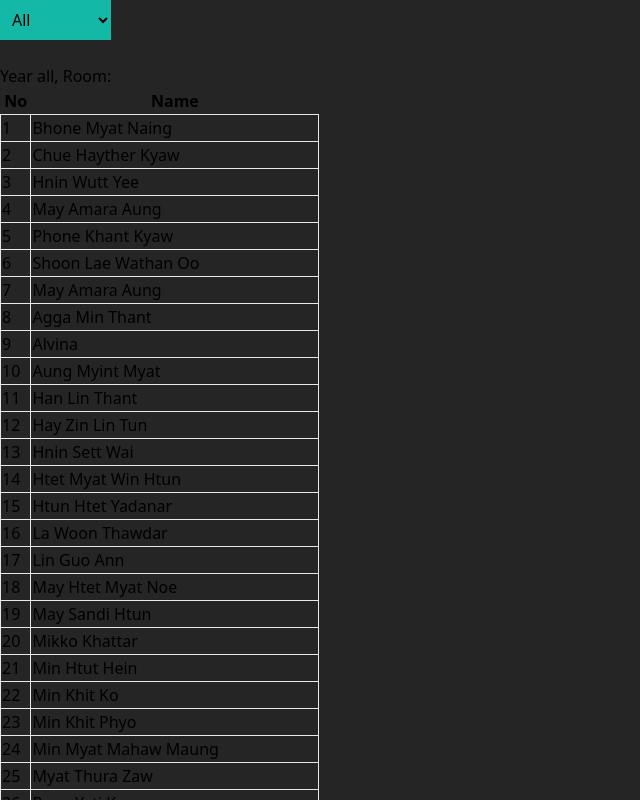
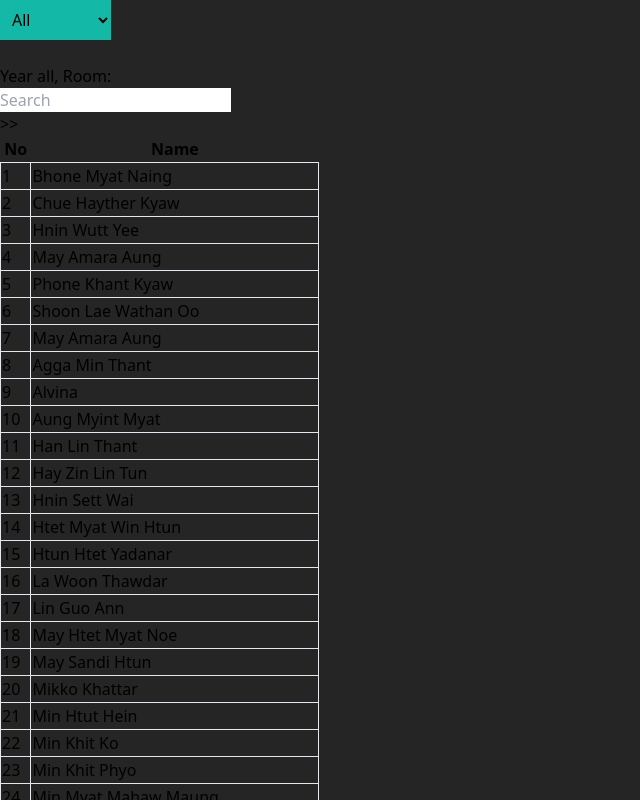
Before and after one commit to zsphinxyz/next01, a Next.js app: page /att in a window 1280 px wide. Shown: the top 800 px of the page, without its empty margins (0-640 px from the left). Built offline with nearby package versions, Linux system fonts and the light colour scheme.

Commit message:
implementing search bar

```diff
--- a/pages/att/index.tsx
+++ b/pages/att/index.tsx
@@ -5,20 +5,12 @@ import yearData from '@/utils/year.json'
 import { useEffect, useState } from 'react';
 
 
-const TableRow = (c:number, name:string, id:number) => {
-	return(
-
-		<tr key={id}>
-				<td className='border'>{c}</td>
-				<td className='border'> {name} </td>
-		</tr>
-	)
-}
-
 export default function Att() {
 	const [year, setYear] = useState('all');
 	const [room, setRoom] = useState<number[]>([]);
 	const [r, setR] = useState('');
+	const [search, setSearch] = useState('')
+
 	let c = 0;
 
 	useEffect(()=>{
@@ -26,6 +18,7 @@ export default function Att() {
 		i.year == year && setRoom(i.room)
 	 ))
 	 setR('')
+	 setSearch('')
 	}, [year])
 
 	const handleInput = (e:any) => {
@@ -78,6 +71,14 @@ export default function Att() {
 		</div>
 		<h1>Year {year}, Room: {r.toString()}</h1>
 
+		<input
+			placeholder='Search'
+			onChange={(e)=>setSearch(e.target.value)}
+			className="text-black"
+			value={search}
+		/>
+		<br />
+		&gt;&gt; {search}
 		<table>
 
 		<thead>
@@ -91,7 +92,13 @@ export default function Att() {
 
 
 		 {
-		 data.filter(j => year=='all' ? j.year : (j.year.toString() == year && r.concat('0').includes(j.room.toString()) ))
+		 data.filter(j => year=='all' ?
+		 			j.year :
+					(j.year.toString() == year && r.concat('0').includes(j.room.toString()) ))
+					.filter(s => search.length !=0 ?
+					s.name.toLowerCase().includes(search.toLowerCase()) :
+					s.name
+					)
 					.map((i) => {
 
 			c++;
```
